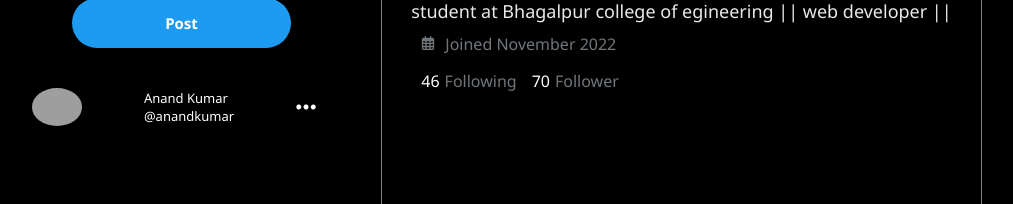
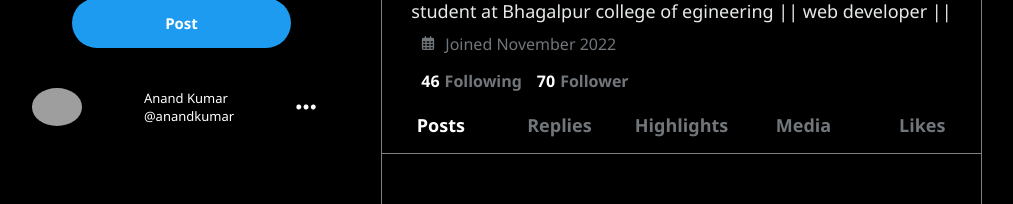
Before and after one commit to anandkumarpatel1/twitterClonefrontend, a React (Create React App) app: page /profile in a window 1280 px wide. Shown: the part 531-735 px from the top of the page, without its empty margins (18-1031 px from the left). Built offline with nearby package versions, Linux system fonts and the light colour scheme; grey boxes are pictures that could not be loaded.

Commit message:
some bugs are resolve
Changes to be committed:
	modified:   src/App.js
	modified:   src/components/ProfileMain/ProfileMain.jsx
	modified:   src/components/ProfileMain/ProfileMain.scss

```diff
--- a/src/App.js
+++ b/src/App.js
@@ -11,7 +11,7 @@ const App = () => {
         <Routes>
           <Route path="/login" element={ <Login />} />
           <Route path="/" element={<Home />} />
-          <Route path="/profile" element={<Profile />} />
+          <Route path="/profile/" element={<Profile />} />
         </Routes>
       </BrowserRouter>
     </>
--- a/src/components/ProfileMain/ProfileMain.jsx
+++ b/src/components/ProfileMain/ProfileMain.jsx
@@ -2,8 +2,11 @@ import React from "react";
 import "./ProfileMain.scss";
 import { FaArrowLeft } from "react-icons/fa6";
 import { FaRegCalendarDays } from "react-icons/fa6";
+import { NavLink } from "react-router-dom";
 
 const ProfileMain = () => {
+  const url = window.location.pathname;
+
   return (
     <div className="profile-main">
       <div className="heading">
@@ -45,15 +48,48 @@ const ProfileMain = () => {
         </div>
 
         <div className="profile-follower">
-          <p>
+          <h5>
             {" "}
             <p>46</p> Following{" "}
-          </p>
-          <p>
+          </h5>
+          <h5>
             {" "}
             <p>70</p> Follower{" "}
-          </p>
+          </h5>
         </div>
+      </div>
+
+      <div className="profile-link">
+        <NavLink
+          to={`/profile`}
+          style={{ color: `${url === "/profile" && "white"}` }}
+        >
+          Posts
+        </NavLink>
+        <NavLink
+          to={`/profile/replies`}
+          style={{ color: `${url === "/profile/replies" && "white"}` }}
+        >
+          Replies
+        </NavLink>
+        <NavLink
+          to={`/profile/highlights`}
+          style={{ color: `${url === "/profile/highlights" && "white"}` }}
+        >
+          Highlights
+        </NavLink>
+        <NavLink
+          to={`/profile/media`}
+          style={{ color: `${url === "/profile/media" && "white"}` }}
+        >
+          Media
+        </NavLink>
+        <NavLink
+          to={`/profile/likes`}
+          style={{ color: `${url === "/profile/likes" && "white"}` }}
+        >
+          Likes
+        </NavLink>
       </div>
     </div>
   );
--- a/src/components/ProfileMain/ProfileMain.scss
+++ b/src/components/ProfileMain/ProfileMain.scss
@@ -107,16 +107,43 @@
     .profile-follower {
       display: flex;
 
-      > p {
+      > h5 {
         display: flex;
         margin: 5px;
         color: #71767b;
         font-size: 16px;
-        > p {
+        > p{
           color: white;
           margin: 0 5px;
         }
       }
     }
   }
+
+  .profile-link {
+    display: flex;
+    justify-content: space-between;
+    align-items: center;
+
+    border-bottom: 1px solid gray;
+    width: 600px;
+
+    > a {
+      display: flex;
+      justify-content: center;
+      align-items: center;
+      text-decoration: none;
+      width: 100%;
+      height: 100%;
+      padding: 1rem;
+      color: #71767b;
+      font-size: 18px;
+      font-weight: 600;
+
+      &:hover {
+        background-color: #71767b27;
+      }
+
+    }
+  }
 }
```
